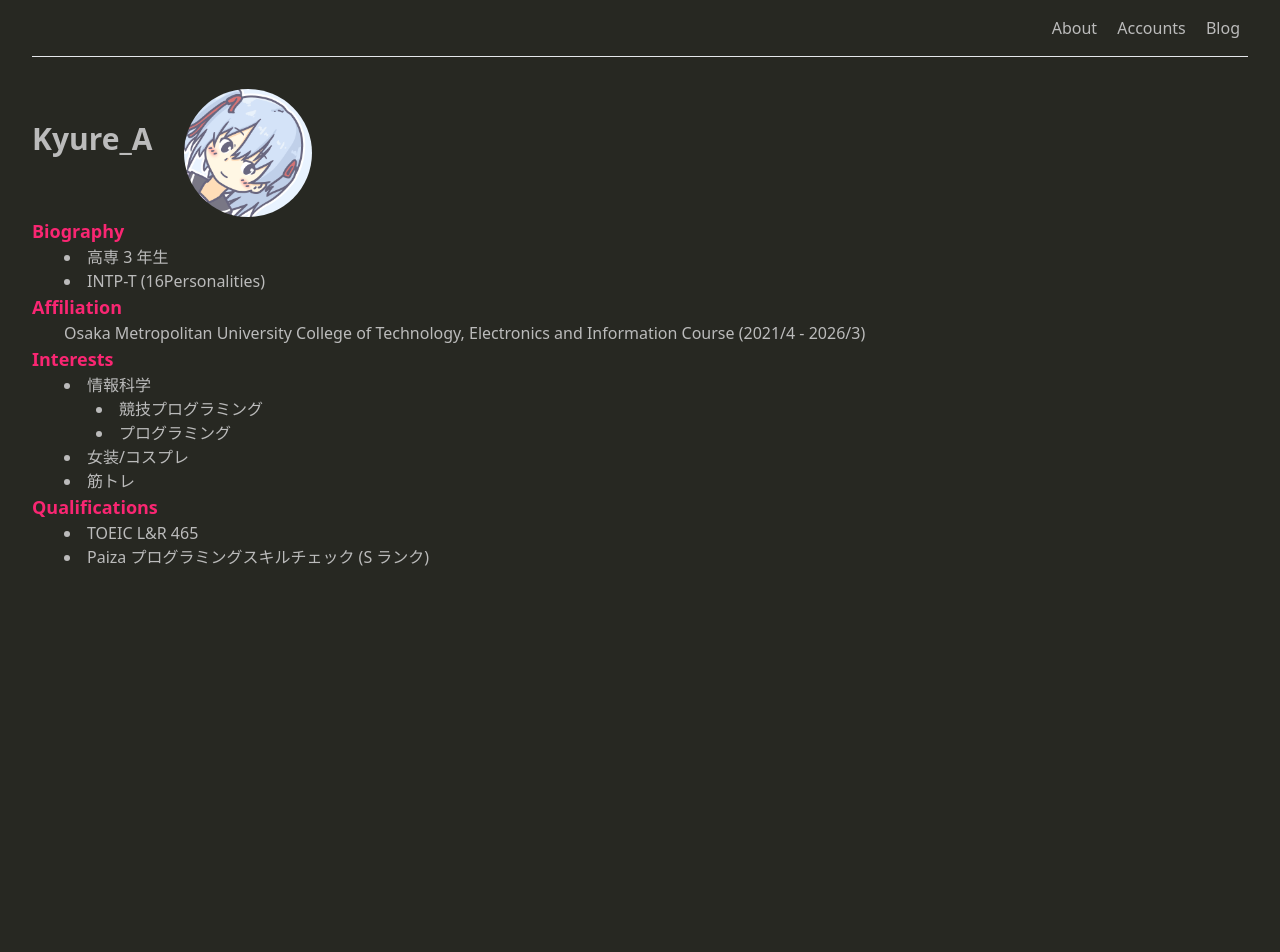
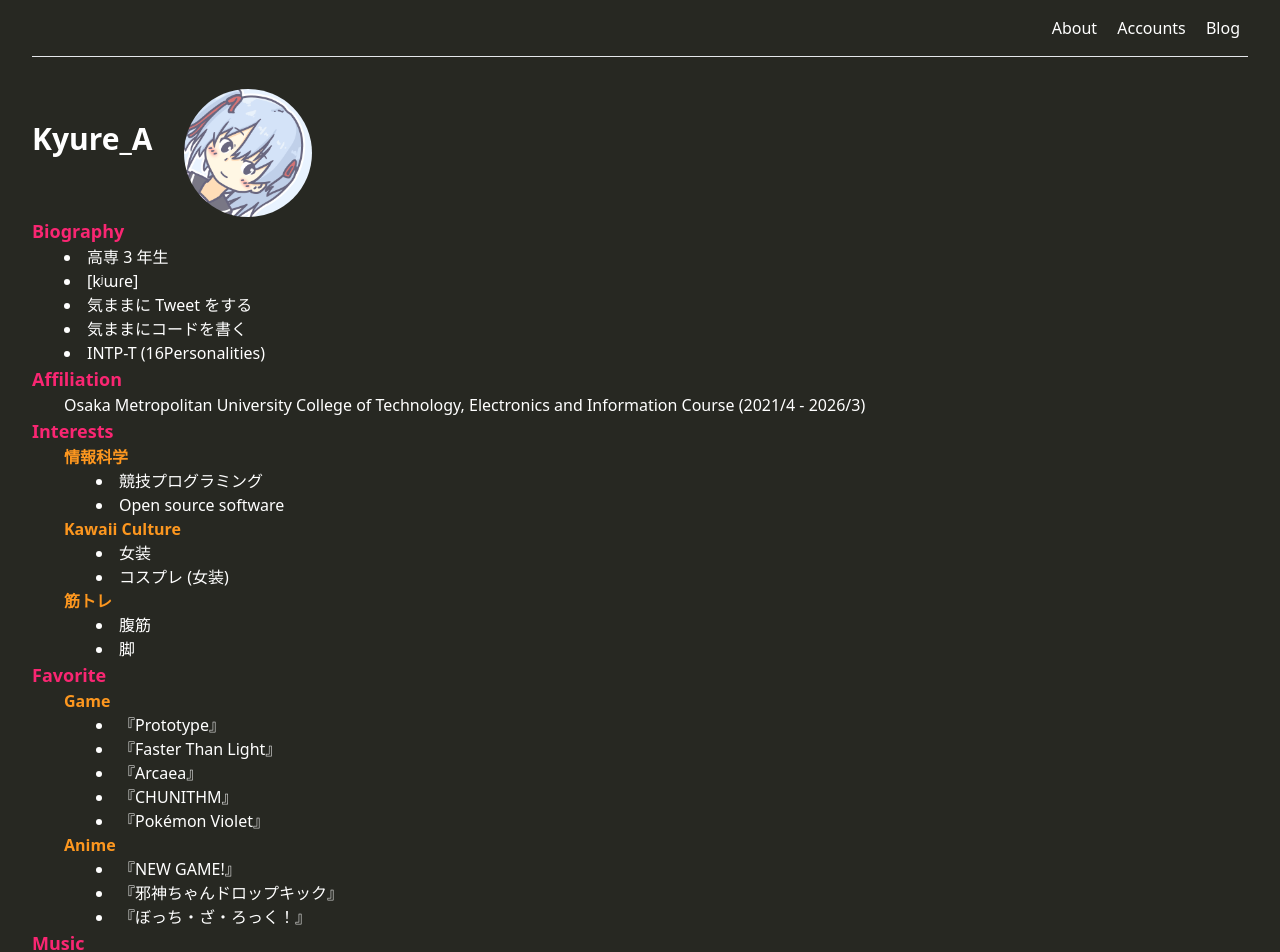
Before and after one commit to Kyure-A/kyre.moe, a SvelteKit app: page / in a window 1280 px wide. Shown: the top 952 px of the page. Before the commit the page ends 800 px from the top, so only its background shows below. Built offline with nearby package versions, Linux system fonts and the light colour scheme; no server answers.

Commit message:
chore: some change

```diff
--- a/src/components/accounts/index.svelte
+++ b/src/components/accounts/index.svelte
@@ -3,21 +3,18 @@
   import { TwitterBrand, GithubBrand, DiscordBrand, SteamBrand, LastfmBrand, InstagramBrand } from 'svelte-awesome-icons';
 </script>
 
-<ul class="px-8">
-  <h2 class="font-bold text-lg text-[#f92672]">Accounts</h2>
-
+<div>
+  <h2 class="px-8 font-bold text-lg text-[#f92672]">Accounts</h2>
   <ul class="px-8 list-disc list-inside">
     {#each accounts as account}
-      <p class="font-bold pr-2">{account.parent}</p>
+      <p class="px-8 font-bold pr-2 text-[#fd971f]">{account.parent}</p>
       {#if account.child != []}
 	{#each account.child as child}
-	  <li class="px-8">
+	  <li class="px-16">
 	  <a href={child.url}>{child.name}</a>
 	  </li>
 	{/each}
       {/if}
     {/each}
-
   </ul>
-
-</ul>
+</div>
--- /dev/null
+++ b/src/components/favorite/index.svelte
@@ -0,0 +1,19 @@
+<script>
+  import { favorite } from "../../constants/favorite.ts"
+</script>
+
+<div>
+  <h2 class="px-8 font-bold text-lg text-[#f92672]">Favorite</h2>
+  <ul class="px-8 list-disc list-inside text-[#fd971f]">
+    {#each favorite as thing}
+      <p class="px-8 font-bold pr-2 text-[#fd971f]">{thing.parent}</p>
+	{#if thing.child != []}
+	  {#each thing.child as child}
+	    <li class="px-16 text-[#FFFFFF]">
+	      {child}
+	    </li>
+	  {/each}
+	{/if}
+    {/each}
+  </ul>
+</div>
--- a/src/components/interests/index.svelte
+++ b/src/components/interests/index.svelte
@@ -5,16 +5,14 @@
 <div>
 <ul class="px-8 list-disc list-inside"><h2 class="font-bold text-lg text-[#f92672]">Interests</h2>
   {#each interests as interest}
-    <li class="px-8">
-      {interest.parent}
+    <p class="px-8 font-bold pr-2 text-[#fd971f]"> {interest.parent}</p>
       {#if interest.child != []}
 	{#each interest.child as child}
-	  <li class="px-8">
+	  <li class="px-16">
 	    {child}
 	  </li>
 	{/each}
       {/if}
-    </li>
   {/each}
 </ul>
 </div>
--- /dev/null
+++ b/src/components/music/index.svelte
@@ -0,0 +1,5 @@
+<h2 class="font-bold text-lg text-[#f92672] px-8">Music</h2>
+
+<a href="https://last.fm/user/kyure_a" target="_blank" class="px-8 py-2">
+  <img src="https://toru.kio.dev/api/v1/kyure_a?theme=monokai&border_radius=5" alt="Last.fm Activity" width="380px" class="border-solid border-2"/>
+</a>
--- a/src/constants/accounts.ts
+++ b/src/constants/accounts.ts
@@ -89,6 +89,11 @@ export const accounts: Account[] = [
                 id: ""
             },
             {
+                name: "Nintendo Switch",
+                url: "",
+                id: "SW-1698-6437-2977"
+            },
+            {
                 name: "Epic Games",
                 url: "https://store.epicgames.com/ja/u/6637d18ee37d470b9e17de1784812aa0",
                 id: ""
@@ -104,25 +109,20 @@ export const accounts: Account[] = [
                 id: ""
             },
             {
+                name: "Arcaea",
+                url: "",
+                id: "669 602 127"
+            },
+            {
                 name: "ウマ娘 プリティーダービー",
                 url: "",
                 id: "785561379876"
-      },
-      {
-        name: "Arcaea",
-        url: "",
-        id: "669 602 127"
             },
             {
                 name: "モンスターストライク",
                 url: "",
                 id: "163012306"
             },
-      {
-        name: "Nintendo Switch",
-        url: "",
-        id: "SW-1698-6437-2977"
-      }
         ]
     },
     {
@@ -139,6 +139,11 @@ export const accounts: Account[] = [
                 id: "kyure_a"
             },
             {
+                name: "Bluesky",
+                url: "https://bsky.app/profile/kyure-a.bsky.social",
+                id: "@kyure-a.bsky.social"
+            },
+            {
                 name: "Threads",
                 url: "https://www.threads.net/@kyure_a",
                 id: "kyure_a"
@@ -152,6 +157,11 @@ export const accounts: Account[] = [
                 name: "Nostr",
                 url: "https://snort.social/p/npub1u66qnxs3gth2tx944u66xh8x7qp5sjj3xmh25dqa846jpk74229swuetxg",
                 id: "npub1u66qnxs3gth2tx944u66xh8x7qp5sjj3xmh25dqa846jpk74229swuetxg"
+            },
+            {
+                name: "hatenablog",
+                url: "https://kyre.hatenablog.jp",
+                id: "Kyure_A"
             }
         ]
     }
--- a/src/constants/biography.ts
+++ b/src/constants/biography.ts
@@ -1,4 +1,7 @@
 export const biography: string[] = [
-  "高専 3 年生",
-  "INTP-T (16Personalities)"
+    "高専 3 年生",
+    "[kʲɯɾe]",
+    "気ままに Tweet をする",
+    "気ままにコードを書く",
+    "INTP-T (16Personalities)"
 ];
--- /dev/null
+++ b/src/constants/favorite.ts
@@ -0,0 +1,20 @@
+export const favorite = [
+    {
+        parent: "Game",
+        child: [
+            "『Prototype』",
+            "『Faster Than Light』",
+            "『Arcaea』",
+            "『CHUNITHM』",
+            "『Pokémon Violet』"
+        ]
+    },
+    {
+        parent: "Anime",
+        child: [
+            "『NEW GAME!』",
+            "『邪神ちゃんドロップキック』",
+            "『ぼっち・ざ・ろっく！』",
+        ]
+    }
+]
--- a/src/constants/interests.ts
+++ b/src/constants/interests.ts
@@ -3,15 +3,21 @@ export const interests = [
         parent: "情報科学",
         child: [
             "競技プログラミング",
-      "プログラミング"
+            "Open source software"
         ]
     },
     {
-    parent: "女装/コスプレ",
-    child: []
+        parent: "Kawaii Culture",
+        child: [
+            "女装",
+            "コスプレ (女装)"
+        ]
     },
     {
         parent: "筋トレ",
-    child: []
-  }
+        child: [
+            "腹筋",
+            "脚"
+        ]
+    },
 ];
--- a/src/routes/+layout.svelte
+++ b/src/routes/+layout.svelte
@@ -5,11 +5,7 @@
 <style lang="postcss">
   :global(html) {
     background-color: #272822;
-    color: #BBBBBB;
-  }
-
-  h2 {
-    color: #F92672;
+    color: #FFFFFF;
   }
 
 </style>
--- a/src/routes/+page.svelte
+++ b/src/routes/+page.svelte
@@ -3,13 +3,13 @@
   import Affiliation from "../components/affiliation/index.svelte";
   import Interests from "../components/interests/index.svelte";
   import Qualifications from "../components/qualifications/index.svelte";
+  import Favorite from "../components/favorite/index.svelte"
+  import Music from "../components/music/index.svelte"
 </script>
 
 
 <style>
-  h2 {
-    color: #F92672;
-  }
+
 </style>
 
 <div class="flex flex-col justify-center">
@@ -19,5 +19,9 @@
 
   <Interests />
 
+  <Favorite />
+
+  <Music />
+
   <Qualifications />
 </div>
```
Lines whose indentation alone changed are shown as unchanged.
